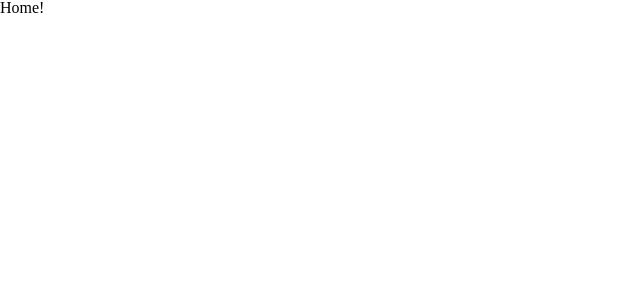
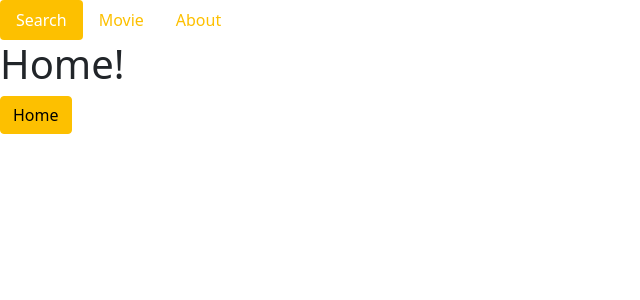
Before and after one commit to beenjh6088/vue-movie-app, a Vue app: page / in a window 1280 px wide. Shown: the top 300 px of the page, without its empty margins (0-640 px from the left). Built offline with nearby package versions, Linux system fonts and the light colour scheme.

Commit message:
04. Header - Nav

```diff
--- a/package.json
+++ b/package.json
@@ -41,6 +41,7 @@
     "webpack-dev-server": "^4.0.0-beta.0"
   },
   "dependencies": {
+    "bootstrap": "^5.0.0-beta3",
     "vue": "^3.0.7",
     "vue-router": "^4.0.10"
   }
--- a/src/App.vue
+++ b/src/App.vue
@@ -1,3 +1,20 @@
 <template>
+  <Header />
   <RouterView />
 </template>
+
+
+<script>
+import Header from '~/components/Header'
+export default {
+  components: {
+    Header
+  }
+}
+</script>
+
+
+<style lang="scss">
+@import "~/scss/main";
+
+</style>
--- /dev/null
+++ b/src/components/Header.vue
@@ -0,0 +1,40 @@
+<template>
+  <header>
+    <div class="nav nav-pills">
+      <div
+        v-for="nav in navigations"
+        :key="nav.name"
+        class="nav-item">
+        <RouterLink
+          :to="nav.href"
+          active-class="active"
+          class="nav-link">
+          {{ nav.name }}
+        </RouterLink>
+      </div>
+    </div>
+  </header>
+</template>
+
+<script>
+export default {
+  data() {
+    return {
+      navigations: [
+        {
+          name: 'Search',
+          href: '/'
+        },
+        {
+          name: 'Movie',
+          href: '/movie'
+        },
+        {
+          name: 'About',
+          href: '/about'
+        },
+      ]
+    }
+  }
+}
+</script>
--- a/src/routes/Home.vue
+++ b/src/routes/Home.vue
@@ -1,3 +1,6 @@
 <template>
   <h1>Home!</h1>
+  <div class="btn btn-primary">
+    Home
+  </div>
 </template>
--- /dev/null
+++ b/src/routes/Movie.vue
@@ -0,0 +1,3 @@
+<template>
+  <h1>Movie!</h1>
+</template>
--- a/src/routes/index.js
+++ b/src/routes/index.js
@@ -1,5 +1,6 @@
 import { createRouter, createWebHashHistory } from "vue-router";
 import Home from './Home'
+import Movie from './Movie'
 import About from './About'
 
 export default createRouter({
@@ -12,6 +13,10 @@
       component: Home
     },
     {
+      path: '/movie',
+      component: Movie
+    },
+    {
       path: '/about',
       component: About
     }
--- a/src/scss/main.scss
+++ b/src/scss/main.scss
@@ -1,12 +1,9 @@
-$color--black: #000;
-$color--white: #fff;
+// Default variable overrides
+$primary: #FDC000;
 
-body {
-  background-color: $color--black;
-  h1 {
-    color: $color--white;
-    display: flex;
-    justify-content: center;
-    align-items: center;
-  }
-}
+// Required
+@import "../../node_modules/bootstrap/scss/functions";
+@import "../../node_modules/bootstrap/scss/variables";
+@import "../../node_modules/bootstrap/scss/mixins";
+
+@import "../../node_modules/bootstrap/scss/bootstrap";
```
Also changed, not shown: src/components/HelloWorld.vue (deleted, +0 -29 lines), 2 other files (tests, documents, lock files or other folders).
